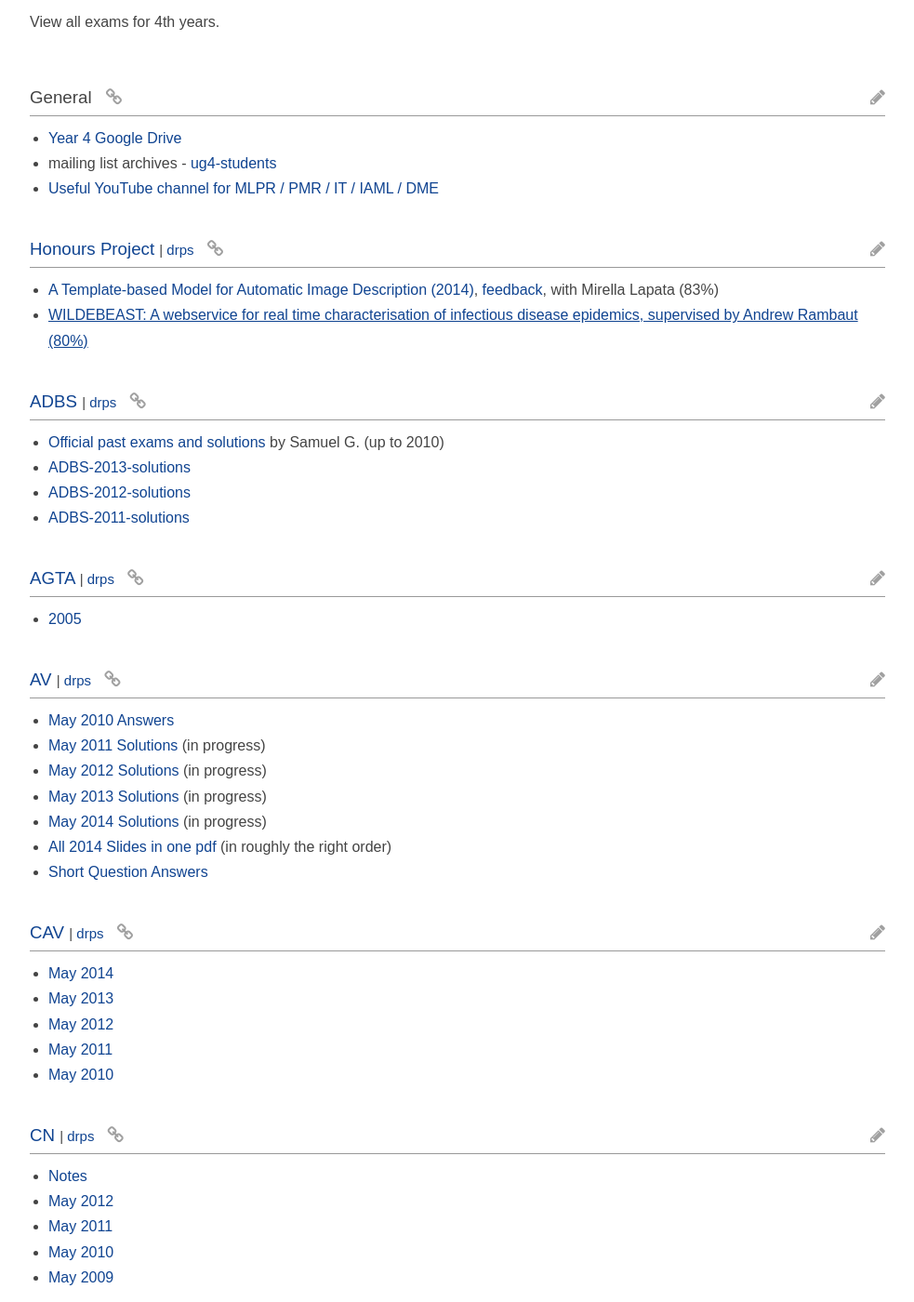
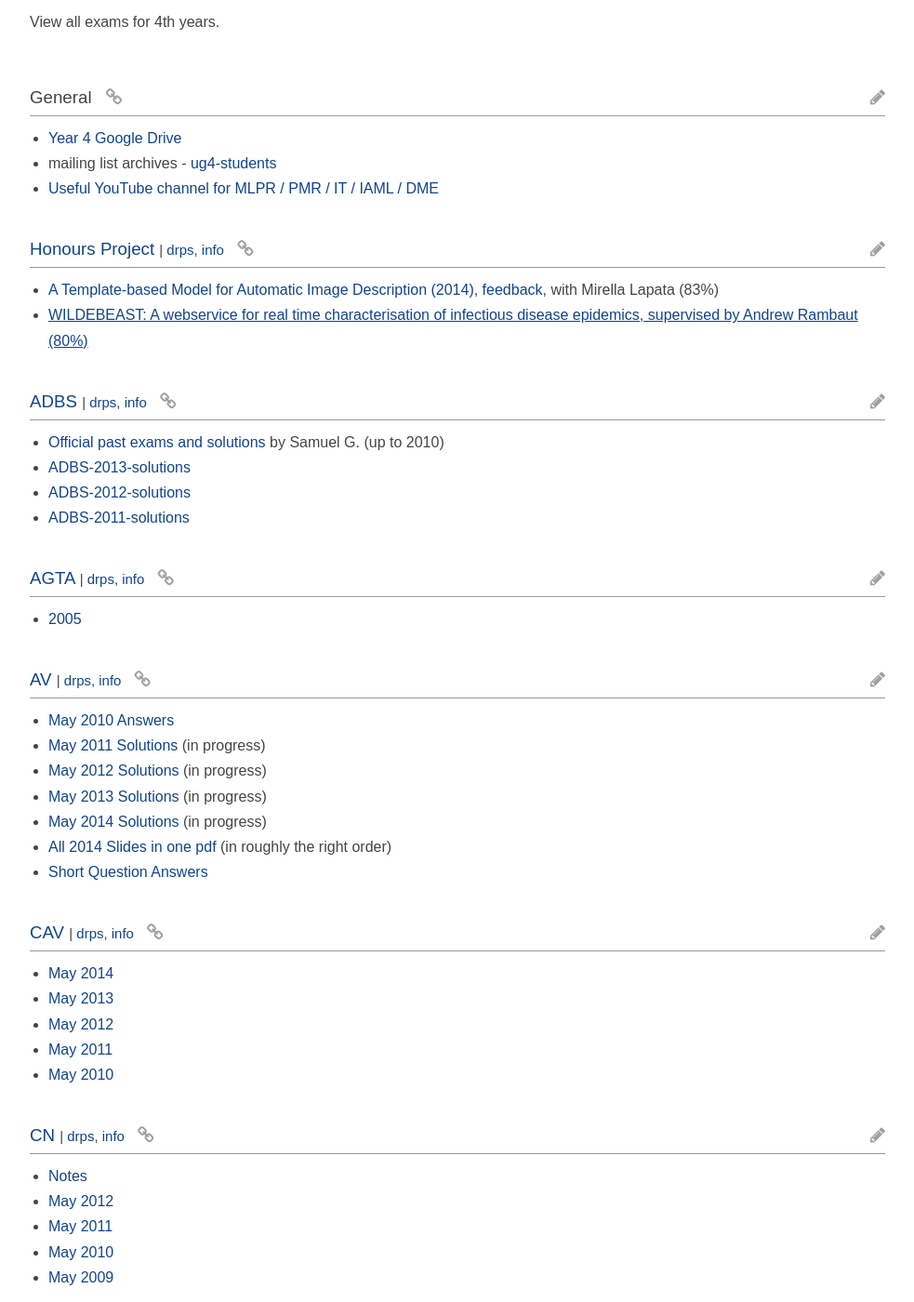
Before and after one commit to compsoc-edinburgh/betterinformatics, a Jekyll site: the page built from _pages/inf4.md, in a window 1280 px wide and 1400 px high, scrolled down 495 px. Shown: the whole window at 93% size, without its empty margins (148-1131 px from the left). Built offline with Jekyll 4.4.1, drawn with Linux system fonts in a browser that asks for light colours; nearby versions of some CDN libraries; some of the changed text lies outside the part shown.

Commit message:
Add course.inf.ed.ac.uk links derived from course-acronym

```diff
--- a/_includes/sections.html
+++ b/_includes/sections.html
@@ -27,7 +27,7 @@
             {% for link in section.links %}{% if forloop.first == false %}, {% endif %}<a href="{{ link.url }}">{{ link.name }}</a>{% endfor %}
         {% endif %}
         {% if course %}
-            | <a href="{{ course.euclid_url }}">drps</a>
+            | <a href="{{ course.euclid_url }}">drps</a>, <a href="http://course.inf.ed.ac.uk/{{ section.course-acronym }}">info</a>
             {% if course.year != page.year %}
             This course is misplaced. It should be on the year {{ course.year }} page.
             {% endif %}
```
